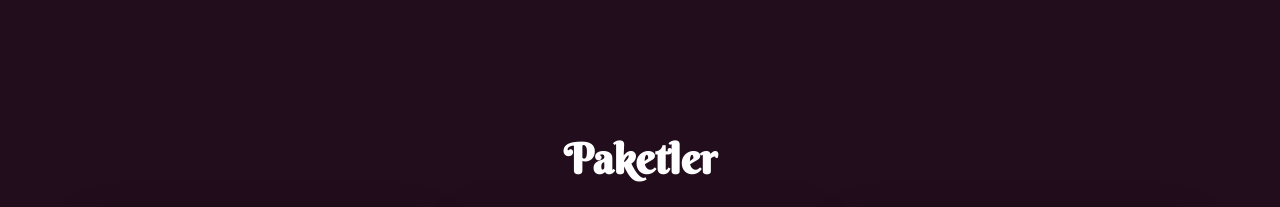
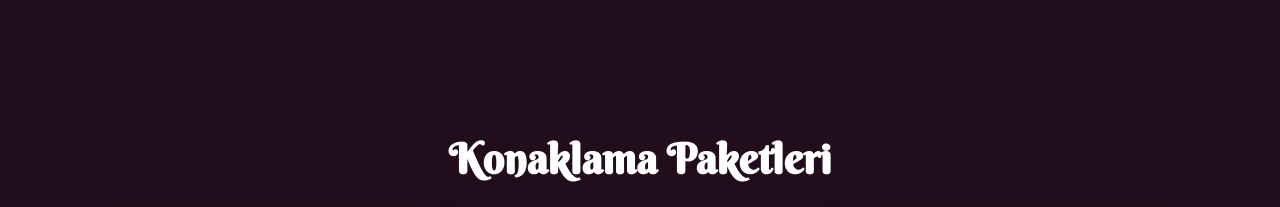
Before and after one commit to egeketrez/konferans_final, a React (Create React App) app: page / in a window 1280 px wide. Shown: the part 2540-2747 px from the top of the page. Built offline with nearby package versions, Linux system fonts and the light colour scheme.

Commit message:
feat: change package section headings to 'Konaklama Paketleri'

```diff
--- a/src/components/Pages/AnaSayfa.jsx
+++ b/src/components/Pages/AnaSayfa.jsx
@@ -301,7 +301,7 @@ Rotaract ruhunu canlı tutar ve kulüpler arası bağı güçlendirir.`}
       {/* Packages Slider Section */}
       <section className="py-4 ana-paketler-slider">
         <div className="container">
-          <h2 className="text-center mb-4" style={{ color: '#fff' }}>Paketler</h2>
+          <h2 className="text-center mb-4" style={{ color: '#fff' }}>Konaklama Paketleri</h2>
           <div className="position-relative">
             <div className="row">
               {packages.slice(sliderIndex, sliderIndex + 3).map((pkg) => (
--- a/src/components/Pages/Paketler.jsx
+++ b/src/components/Pages/Paketler.jsx
@@ -142,7 +142,7 @@ export default function Paketler() {
   return (
     <section className="py-5 paketler-page" style={{ backgroundColor: '#220d1c' }}>
       <div className="container">
-        <h1 className="text-center mb-5" style={{marginTop: '50px'}}>Paketler</h1>
+        <h1 className="text-center mb-5" style={{marginTop: '50px'}}>Konaklama Paketleri</h1>
         <div className="row">
           {packages.map((pkg) => (
             <div className="col-lg-4 mb-4" key={pkg.id}>
```
